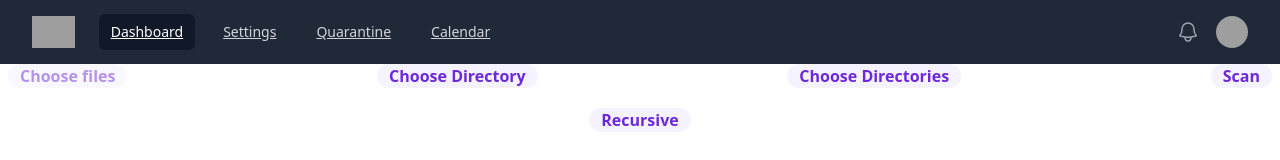
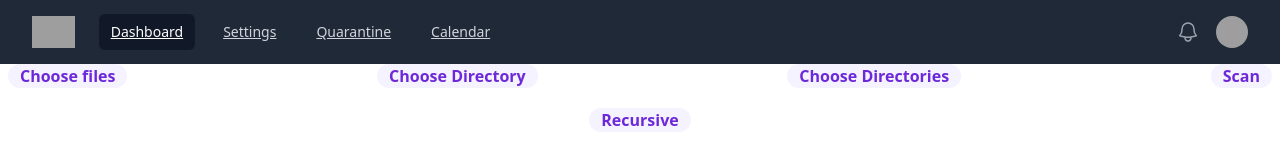
Before and after one commit to tuchaVshortah/clamgui-rs, a Next.js app in the folder clamgui-app/: page / in a window 1280 px wide. Shown: the top 160 px of the page. Built offline with nearby package versions, Linux system fonts and the light colour scheme; grey boxes are pictures that could not be loaded.

Commit message:
Fix recursive file selection logic

```diff
--- a/clamgui-app/components/scan/forms/UploadForm.tsx
+++ b/clamgui-app/components/scan/forms/UploadForm.tsx
@@ -16,7 +16,7 @@ export default function UploadForm() {
     return (
         <div className="flex flex-col gap-5">
             <div className="flex flex-row justify-between px-2">
-                <button disabled={fileDialogEnabled} className="px-3 disabled:opacity-50 rounded-full font-semibold bg-violet-50 text-violet-700 hover:bg-violet-100">Choose files</button>
+                <button disabled={!fileDialogEnabled} className="px-3 disabled:opacity-50 rounded-full font-semibold bg-violet-50 text-violet-700 hover:bg-violet-100">Choose files</button>
                 <button className="px-3 rounded-full font-semibold bg-violet-50 text-violet-700 hover:bg-violet-100" onClick={() => directoryDialog({recursive: recursionEnabled})}>Choose Directory</button>
                 <button className="px-3 rounded-full font-semibold bg-violet-50 text-violet-700 hover:bg-violet-100" onClick={() => directoryDialog({multiple: true, recursive: recursionEnabled})}>Choose Directories</button>
                 <button className="px-3 rounded-full font-semibold bg-violet-50 text-violet-700 hover:bg-violet-100">Scan</button>
```
